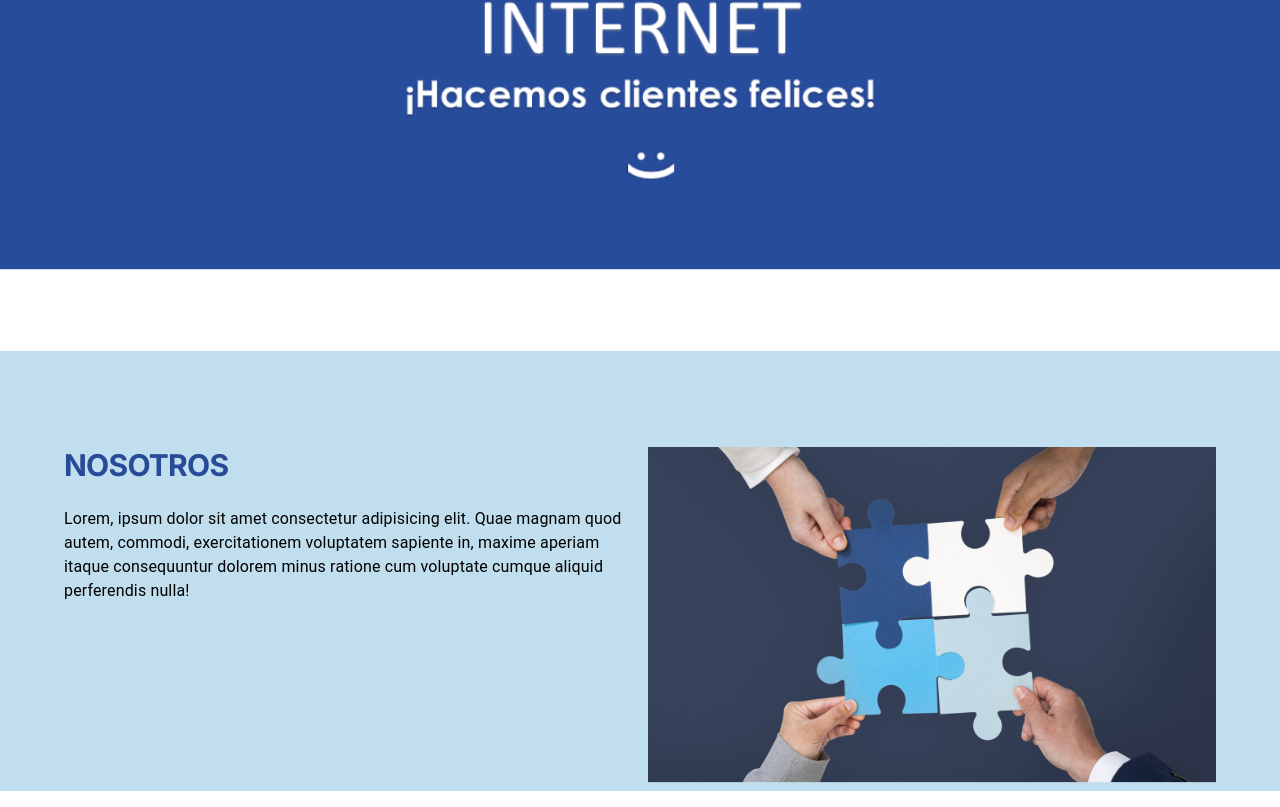
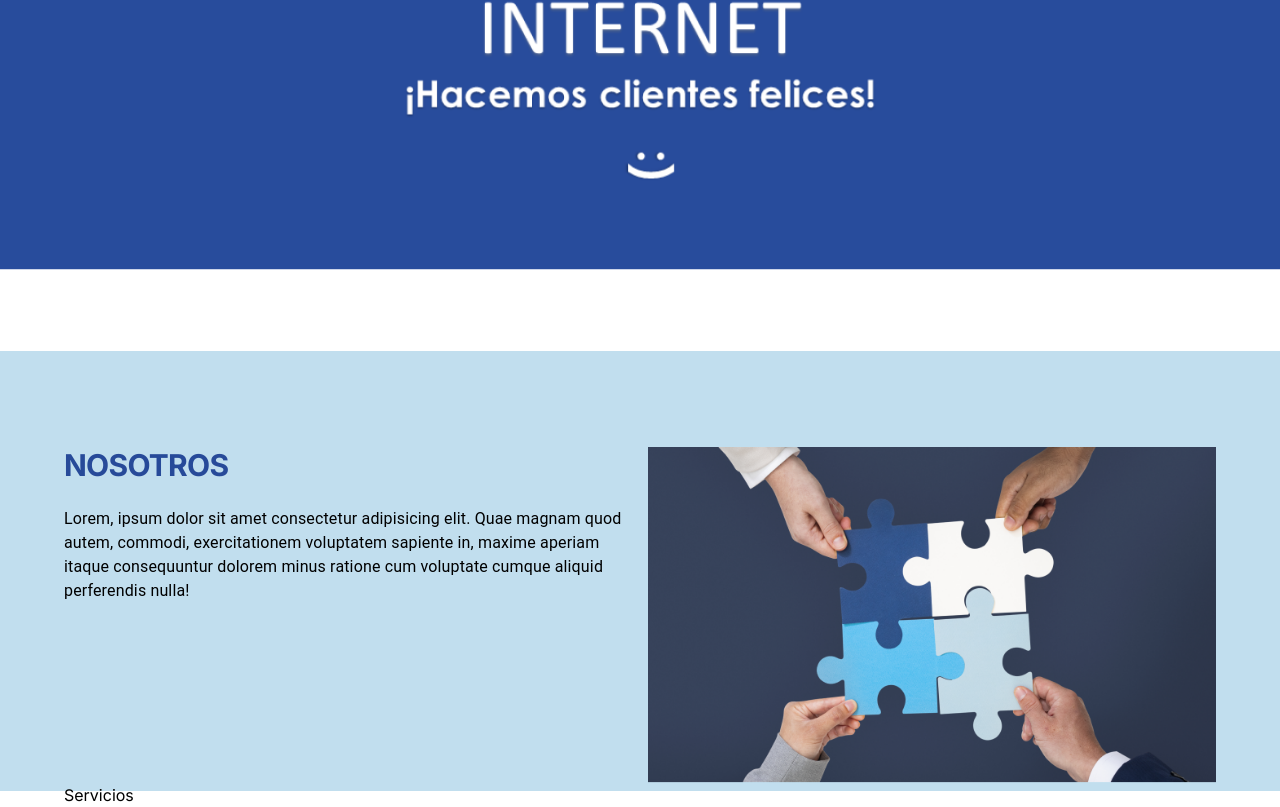
Before and after one commit to labs-company/costanet, a Next.js app: page / in a window 1280 px wide. Shown: the part 529-1336 px from the top of the page. Built offline with nearby package versions, Linux system fonts and the light colour scheme.

Commit message:
Creacion de la pagina servicio (#35)

```diff
--- a/app/page.tsx
+++ b/app/page.tsx
@@ -1,6 +1,7 @@
 import Carrusel from "@/components/Carrusel";
 import Container from "@mui/material/Container";
 import PageAbout from "./nosotros/page";
+import PageServices from "./servicios/page";
 
 export default function Home() {
   return (
@@ -14,6 +15,10 @@ export default function Home() {
             <PageAbout />
           </Container>
         </section>
+
+        <section>
+          <PageServices />
+        </section>
       </main>
     </>
   );
--- /dev/null
+++ b/app/servicios/page.tsx
@@ -0,0 +1,11 @@
+import { Container } from "@mui/material";
+
+export default function PageServices() {
+  return (
+    <>
+      <Container>
+        <h1>Servicios</h1>
+      </Container>
+    </>
+  );
+}
```
